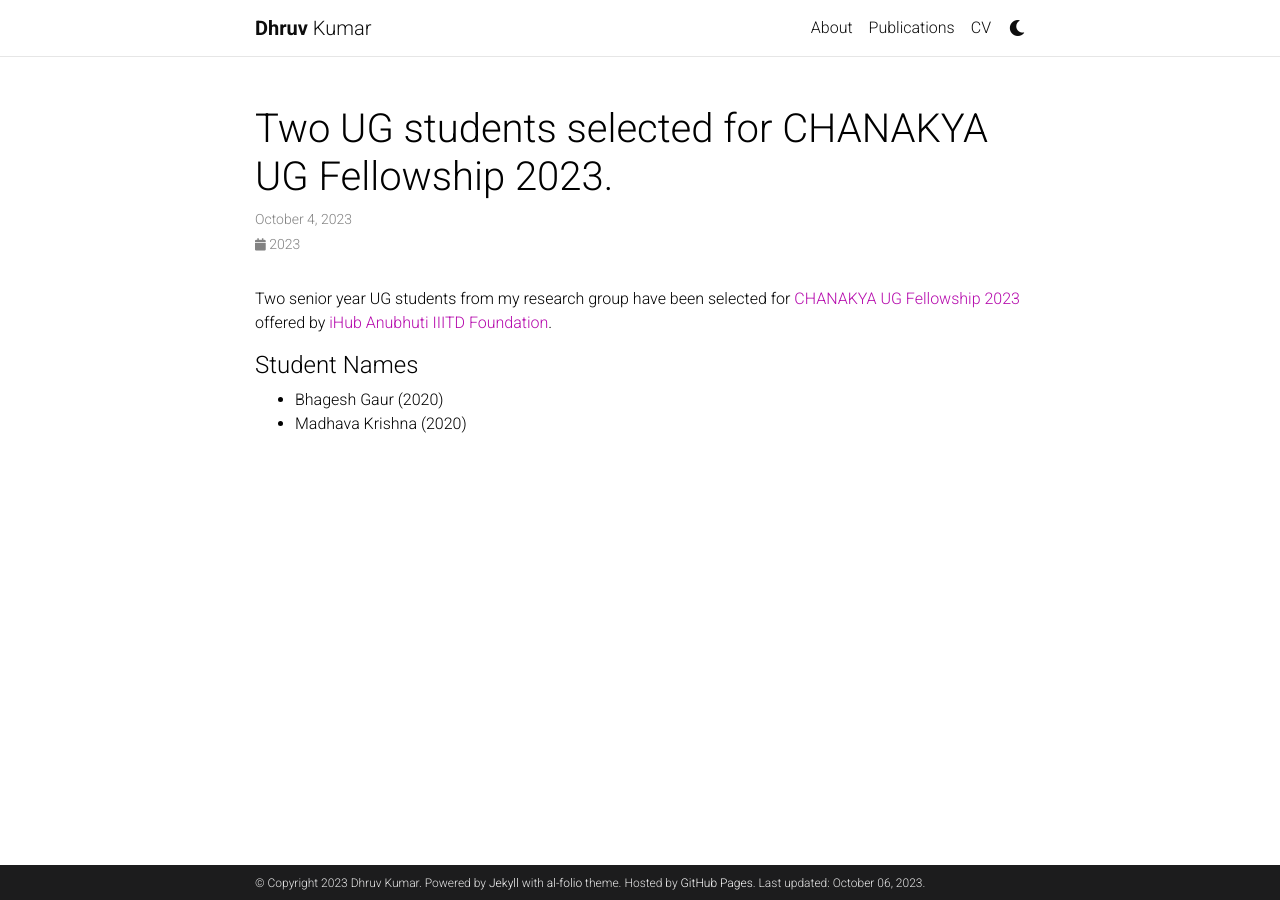
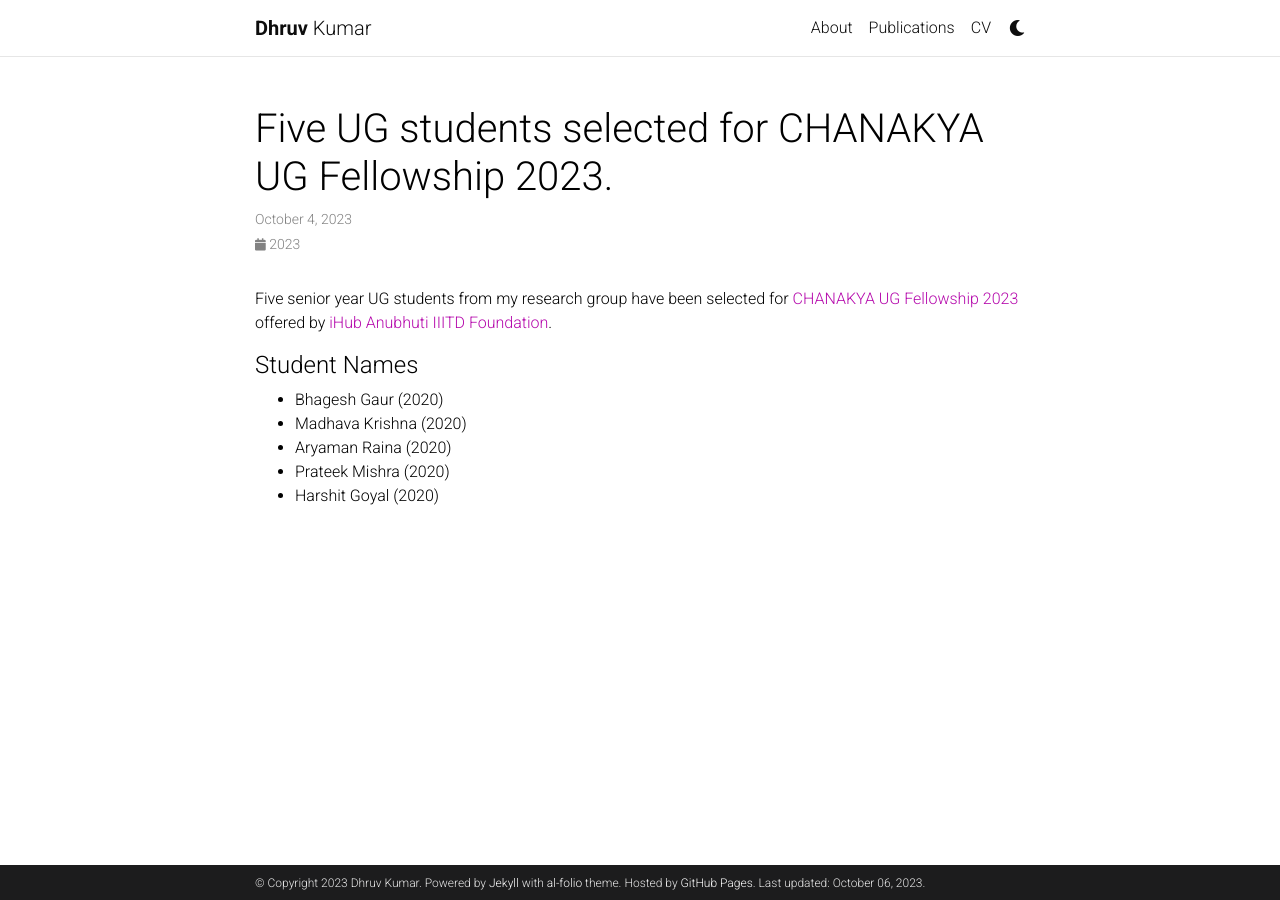
Before and after one commit to kudhru/kudhru.github.io, a Jekyll site: the page built from _news/announcement_8.md, in a window 1280 px wide. Built offline with Jekyll 4.4.1, drawn with Linux system fonts in a browser that asks for light colours; comment, search, counter and statistics services are not loaded; a style sheet for code colours, icons or effects is not loaded.

Commit message:
more fixes

```diff
--- a/_news/announcement_8.md
+++ b/_news/announcement_8.md
@@ -1,15 +1,18 @@
 ---
 layout: post
-title: Two UG students selected for CHANAKYA UG Fellowship 2023.
+title: Five UG students selected for CHANAKYA UG Fellowship 2023.
 date: 2023-10-04 10:00:00
 inline: false
 related_posts: false
 ---
 
-Two senior year UG students from my research group have been selected for <a href="https://ihub-anubhuti-iiitd.org/fellowship.html">CHANAKYA UG Fellowship 2023</a> offered by <a href="https://ihub-anubhuti-iiitd.org/">iHub Anubhuti IIITD Foundation</a>.
+Five senior year UG students from my research group have been selected for <a href="https://ihub-anubhuti-iiitd.org/fellowship.html">CHANAKYA UG Fellowship 2023</a> offered by <a href="https://ihub-anubhuti-iiitd.org/">iHub Anubhuti IIITD Foundation</a>.
 
 #### Student Names
 <ul>
     <li>Bhagesh Gaur (2020)</li>
     <li>Madhava Krishna (2020)</li>
+    <li>Aryaman Raina (2020)</li>
+    <li>Prateek Mishra (2020)</li>
+    <li>Harshit Goyal (2020)</li>
 </ul>
```
